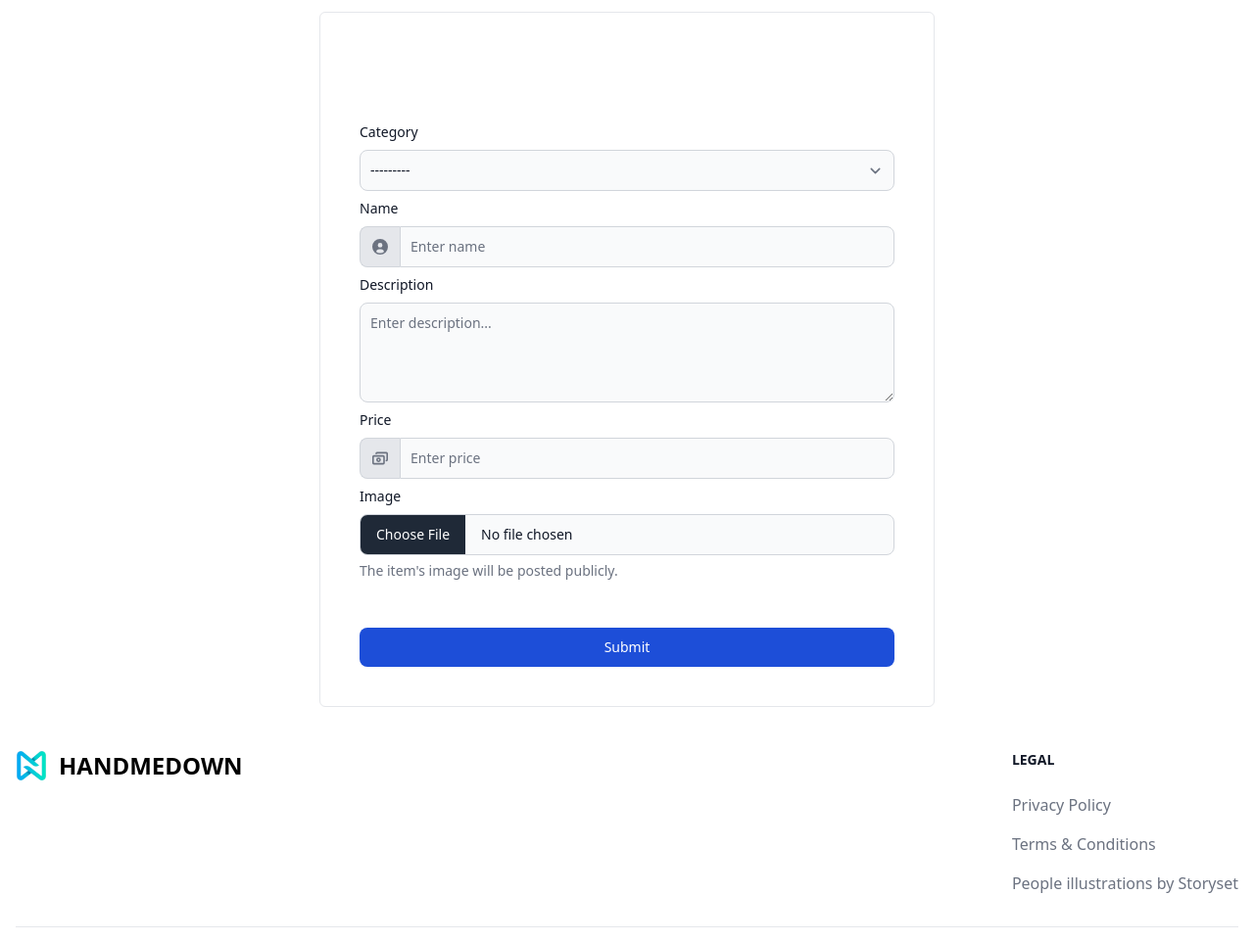
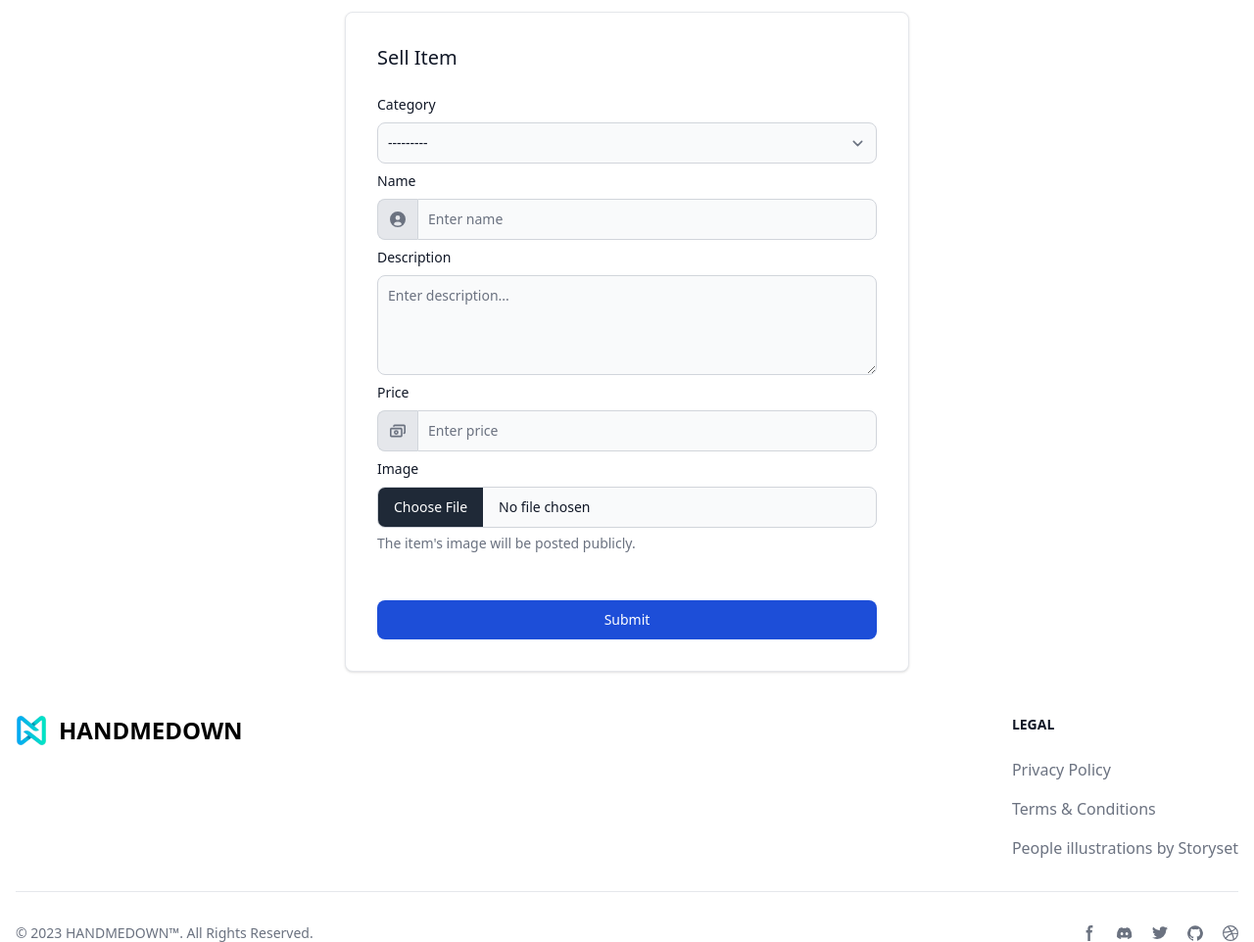
Before and after one commit to AristonCatipay/django_online_marketplace, a Django app: page /items/new/ in a window 1280 px wide. Shown: the part 72-1034 px from the top of the page at 98% size. Run offline with Django 4.2, Linux system fonts and the light colour scheme; a user stored in the database is signed in; data comes from the database, SQL or seed files in the repository; data that the repository does not hold is empty; style sheets or scripts are compiled from the project's sources; some libraries are stand-ins or nearby versions.

Commit message:
Update the design of forms.

```diff
--- a/conversation/templates/conversation/inbox.html
+++ b/conversation/templates/conversation/inbox.html
@@ -3,9 +3,9 @@
 {% block title %}{{ title }}{% endblock %}
 {% load static %}
 {% block content %}
-<div class="flex justify-center">
-    <div class="md:w-1/2 p-6 md:px-10 md:py-10 rounded-md border border-gray-200 dark:border-gray-700">
-        <h1 class="mb-10 text-2xl text-white font-bold">Inbox</h1>
+<div class="max-w-xl mx-auto">
+    <div class="px-4 py-4 bg-white border border-gray-200 rounded-lg shadow sm:p-6 md:p-8 dark:bg-gray-800 dark:border-gray-700">
+        <h5 class="mb-6 text-xl font-medium text-gray-900 dark:text-white">Inbox</h5>
         {% if conversations %}
             {% for conversation in conversations %}
                 <a href="{% url 'conversation:conversation_detail' conversation.id %}">
--- a/core/templates/core/signup.html
+++ b/core/templates/core/signup.html
@@ -108,7 +108,7 @@
                                   <!-- Modal body -->
                                   <div class="p-6 space-y-6">
                                       <p class="text-base leading-relaxed text-gray-500 dark:text-gray-400">
-                                          Welcome to Smar'ket! We're thrilled to have you aboard. By using our services, you agree to abide by the following terms:
+                                          Welcome to HandMeDown. We're thrilled to have you aboard. By using our services, you agree to abide by the following terms:
                                       </p>
                                       <p class="text-base leading-relaxed text-gray-500 dark:text-gray-400">
                                           <b>Use of Our Services</b><br>
--- a/dashboard/templates/dashboard/index.html
+++ b/dashboard/templates/dashboard/index.html
@@ -4,7 +4,7 @@
 {% load static %}
 {% block content %}
     <div class="max-w-screen-xl mx-auto p-6 md:px-10 md:py-10 rounded-md">
-        <h2 class="mb-10 text-2xl text-white font-bold text-center">My Items</h2>
+        <h5 class="mb-6 text-xl font-medium text-gray-900 dark:text-white">My Items</h5>
         {% if items %}
         <div class="flex flex-wrap">
             {% for item in items %}
--- a/item/templates/item/form.html
+++ b/item/templates/item/form.html
@@ -3,11 +3,11 @@
 {% block title %}{{ title }}{% endblock %}
 
 {% block content %}
-<div class="flex justify-center">
-  <div class="md:w-1/2 p-6 md:px-10 md:py-10 rounded-md border border-gray-200 dark:border-gray-700">
+<div class="max-w-xl mx-auto">
+  <div class="px-4 py-4 bg-white border border-gray-200 rounded-lg shadow sm:p-6 md:p-8 dark:bg-gray-800 dark:border-gray-700">
     <form action="." method="post" enctype="multipart/form-data" >
         {% csrf_token %}
-        <h1 class="mb-10 text-2xl text-white font-bold">{{ title }}</h1>
+        <h5 class="mb-6 text-xl font-medium text-gray-900 dark:text-white">{{ title }}</h5>
         {% for field in form %}
           {% if field.name == 'category' %}
             <label for="{{ field.id_for_label }}" class="block mb-2 text-sm font-medium text-gray-900 dark:text-white">{{ field.label }}</label>
```
